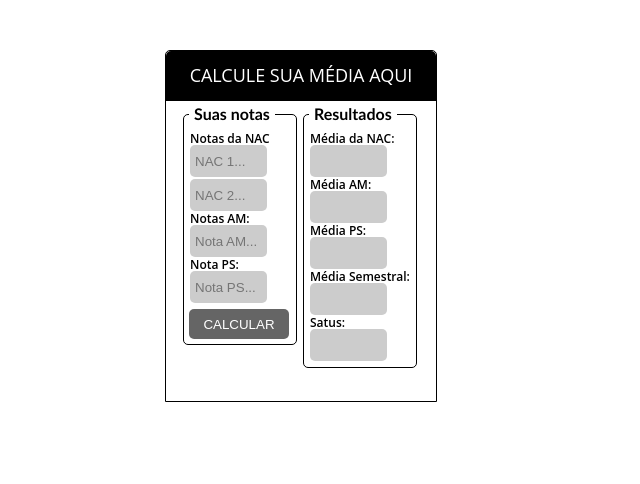
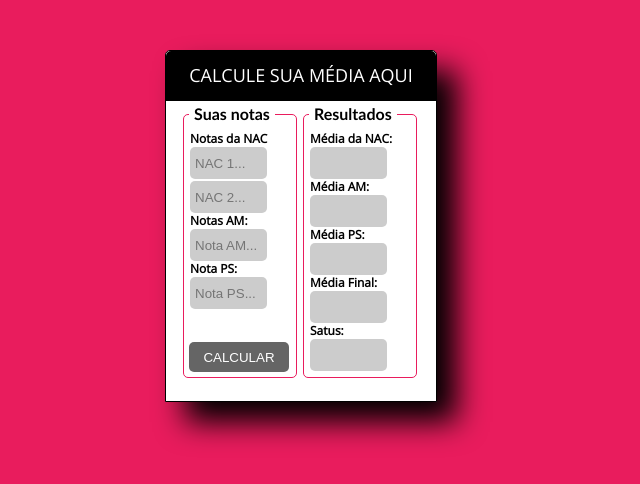
Before and after one commit to akacaio/fiap, a plain HTML site: page frontend/media/index.html in a window 1280 px wide. Shown: the whole page, without its empty margins (300-940 px from the left). Drawn offline with nearby package versions, Linux system fonts and the light colour scheme.

Commit message:
atualizando css pra ficar mais bonito

```diff
--- a/frontend/media/css/style.css
+++ b/frontend/media/css/style.css
@@ -1,10 +1,10 @@
-<style>
 @import url('https://fonts.googleapis.com/css?family=IBM+Plex+Sans|Open+Sans');
-</style>
 
-.body {
+
+body {
   width: 100%;
   font-family: 'IBM Plex Sans', sans-serif;
+  background: #E91C5D;
 }
 
 .principal {
@@ -19,6 +19,8 @@
     border-radius: 5px 5px 0 0;
     height: 350px;
     width: 270px;
+    background: #fff;
+    box-shadow:20px 20px 30px black;
 }
 
 .head-tabela {
@@ -70,10 +72,11 @@
   font-family: 'Open Sans', sans-serif;
   font-size: 12px;
   font-weight: 600;
+  padding-bottom: 2px;
 }
 
 .botao button {
-  margin-top: 5px;
+  margin-top: 32px;
   padding: 5px;
   width: 100px;;
   height: 30px;
@@ -94,7 +97,7 @@
 }
 
 fieldset {
-  border: 1px solid #000;
+  border: 1px solid #E91C5D;
   border-radius: 5px;
   width: 45%;
   height: auto;
--- a/frontend/media/index.html
+++ b/frontend/media/index.html
@@ -55,7 +55,7 @@
       <input type="text" id="notaPs" disabled>
     </div>
     <div class="campos">
-      <h3>Média Semestral:</h3>
+      <h3>Média Final:</h3>
       <input type="text" id="mediaSemestre" disabled>
     </div>
     <div class="campos">
```
